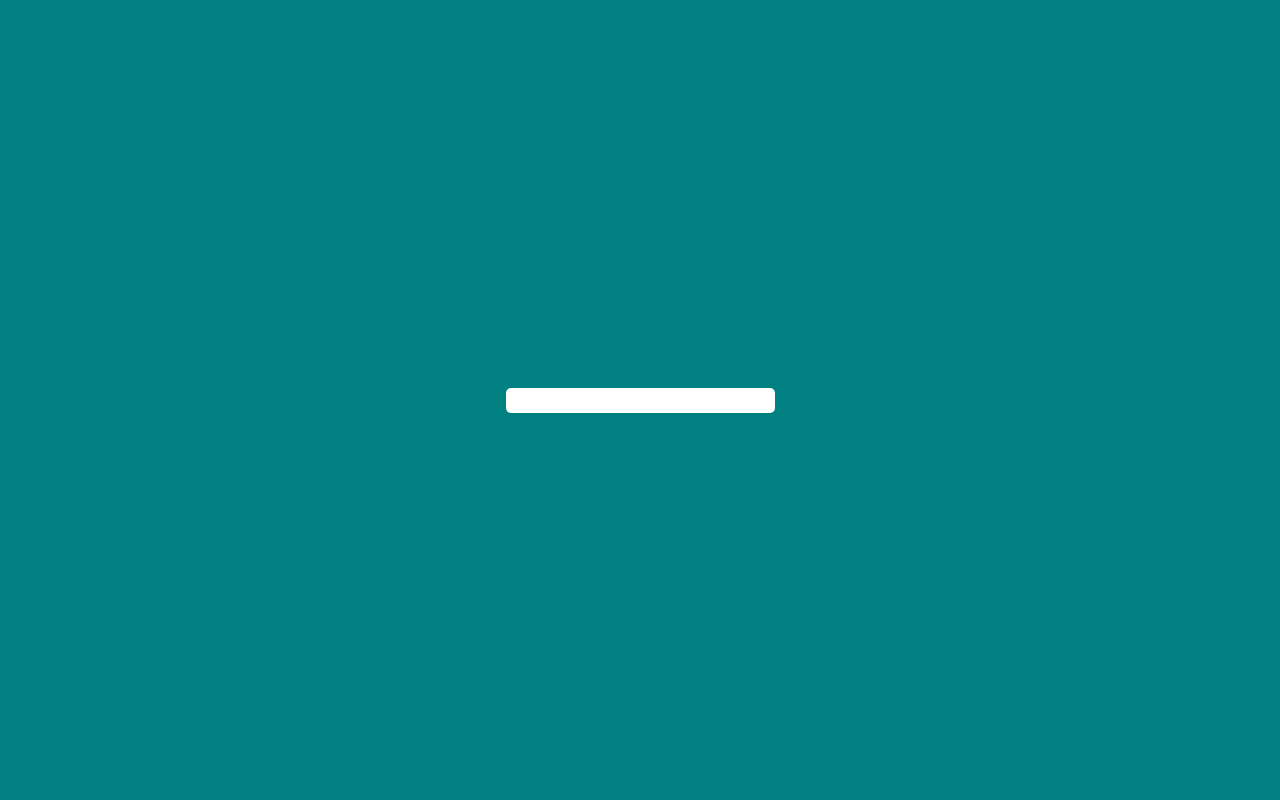
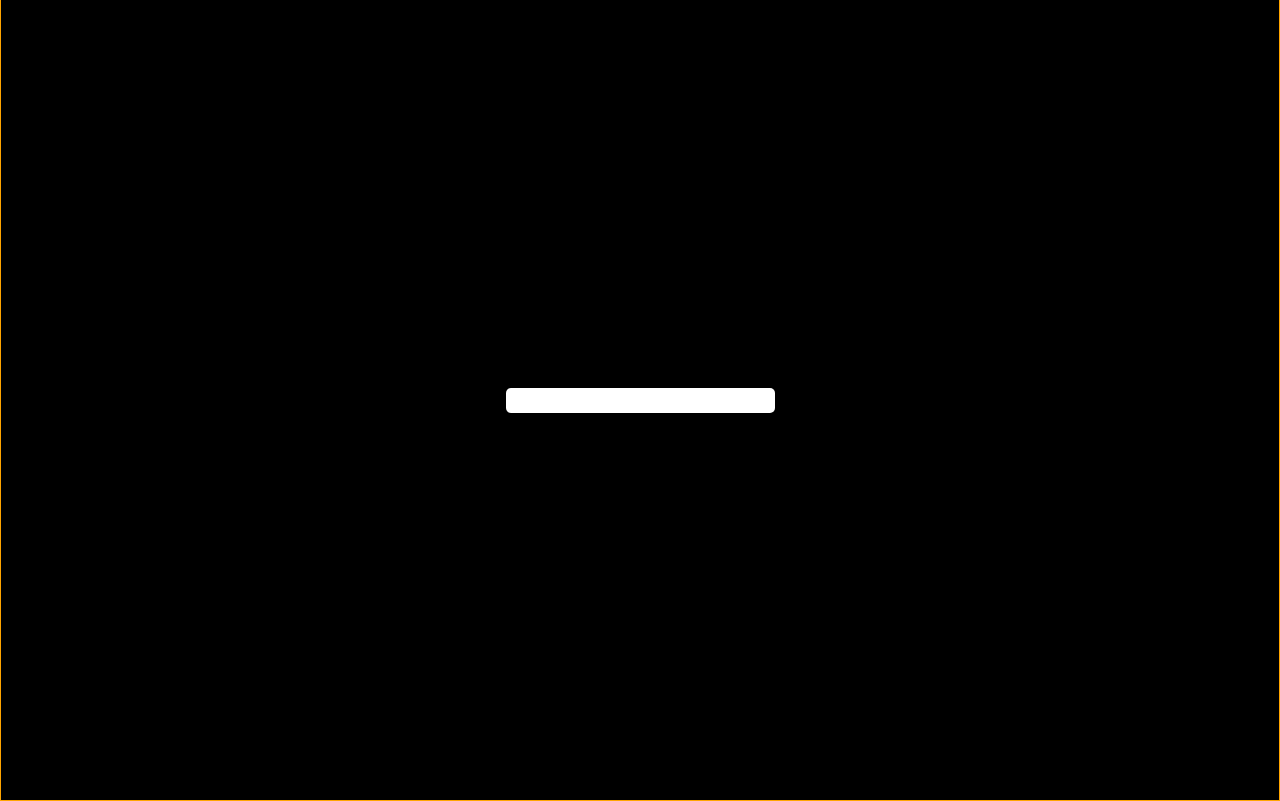
Before and after one commit to josephcake/express-airline, a React (Create React App) app: page / in a window 1280 px wide. Built offline with nearby package versions, Linux system fonts and the light colour scheme.

Commit message:
pre-compartmentalize

```diff
--- a/src/App.js
+++ b/src/App.js
@@ -1,16 +1,20 @@
 import './App.css';
 import styled, {ThemeProvider} from 'styled-components'
-import {Background} from './styled/theme/Background'
+import Nav from './navigation/Nav'
+
+import {Theme} from './styled/theme/Theme'
 import {Input} from './styled/components/Input'
+import {OuterDiv} from './styled/containers/OuterDiv'
 
 
 function App() {
   return (
-    <ThemeProvider theme={Background}>
+    <ThemeProvider theme={Theme}>
       <div className="App">
-        <div>
+        <Nav/>
+        <OuterDiv>
           <Input/>
-        </div>
+        </OuterDiv>
       </div>
     </ThemeProvider>
   );
--- /dev/null
+++ b/src/navigation/Nav.js
@@ -0,0 +1,11 @@
+import React from 'react';
+
+const Nav = () =>{
+  return (
+    <div>
+
+    </div>
+  )
+}
+
+export default Nav
--- /dev/null
+++ b/src/styled/containers/OuterDiv.js
@@ -0,0 +1,13 @@
+import styled from "styled-components";
+
+const OuterDiv = styled.div`
+  width:100vw;
+  height:100vh;
+  display:flex;
+  justify-content:center;
+  align-items:center;
+  border: solid orange 1px;
+  background-color:${props=>(props.theme.light?props.theme.dark:props.theme.dark)};
+`
+
+export {OuterDiv}
--- a/src/styled/theme/Background.js
+++ b/src/styled/theme/Theme.js
@@ -1,8 +1,8 @@
 import styled from "styled-components";
 
-const Background = {
+const Theme = {
   light: 'white',
   dark: 'black'
 }
 
-export {Background}
+export {Theme}
```
Also changed, not shown: src/App.css (line endings or trailing spaces).
